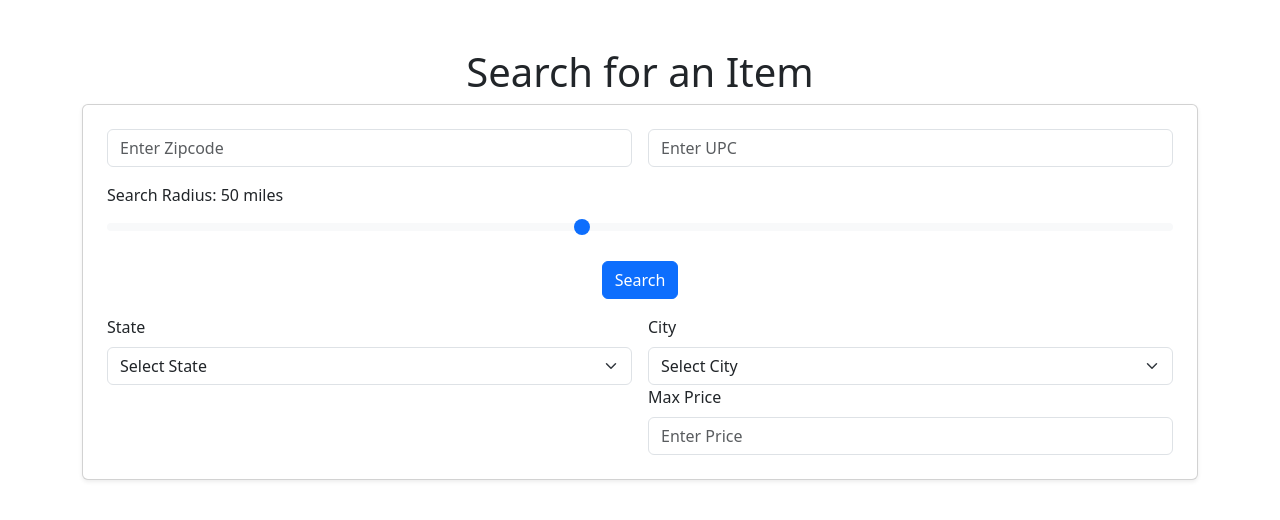
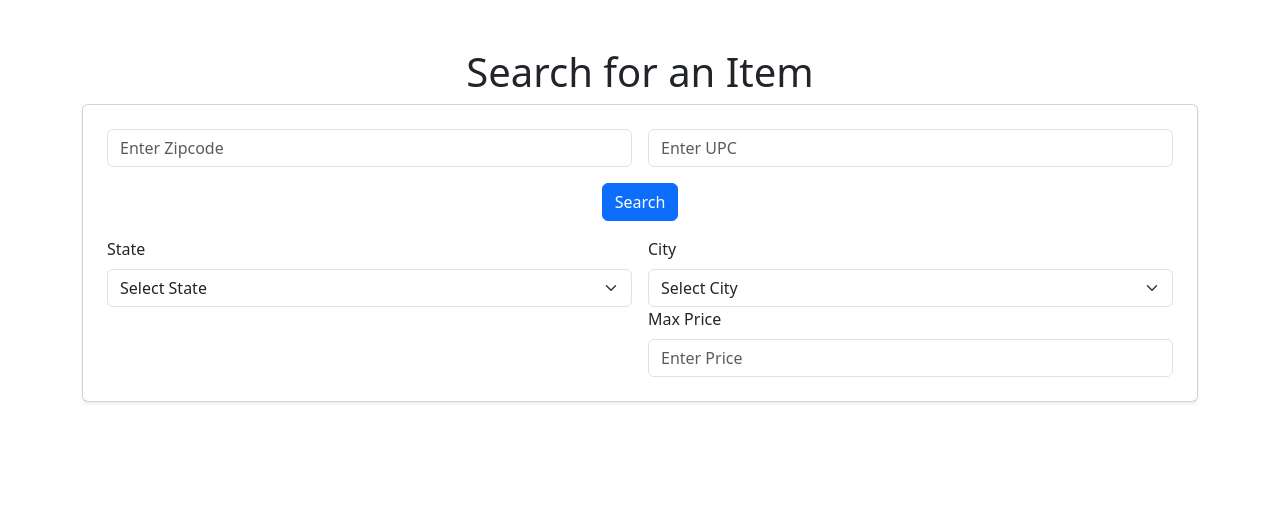
Before and after one commit to itsAbdoGa/Walmart-Items, a Flask app: page / in a window 1280 px wide. Shown: the top 520 px of the page. Run offline with Flask 3, Linux system fonts and the light colour scheme; data comes from the database, SQL or seed files in the repository.

Commit message:
Add files via upload

```diff
--- a/app.py
+++ b/app.py
@@ -2,25 +2,18 @@ from flask import Flask, request, render_template, Response, session , jsonify
 import sqlite3
 import csv
 import io
-import pgeocode
-from geopy.distance import geodesic
+
+
+
 app = Flask(__name__)
 app.secret_key = "admin"
 
 
-import sqlite3
-from geopy.distance import geodesic
 
-def search_by_zip_upc(zipcode, radius, city="", state="", price=""):
+def search_by_zip_upc(motherzipcode, city="", state="", price=""):
     conn = sqlite3.connect("stores.db")
     cursor = conn.cursor()
 
-    # Get ZIP code coordinates (cache to avoid repeated API calls)
-    nomi = pgeocode.Nominatim("US")
-    search_location = nomi.query_postal_code(zipcode)
-    search_coords = (search_location.latitude, search_location.longitude)
-
-    # Query stores and items directly, avoid fetching unnecessary data
     query = """
         SELECT s.address, s.city, s.state, s.zipcode, s.store_url,
                i.name, i.msrp, i.image_url, i.item_url,
@@ -33,6 +26,10 @@ def search_by_zip_upc(zipcode, radius, city="", state="", price=""):
     filters = []
     params = []
 
+    # Add mandatory motherZip filter
+    filters.append("s.motherZip = ?")
+    params.append(motherzipcode)
+
     if city:
         filters.append("s.city = ?")
         params.append(city)
@@ -40,37 +37,20 @@ def search_by_zip_upc(zipcode, radius, city="", state="", price=""):
     if state:
         filters.append("s.state = ?")
         params.append(state)
+
     if price:
         filters.append("si.price <= ?")
         params.append(price)
+
+    # Only add WHERE clause if there are filters
     if filters:
         query += " WHERE " + " AND ".join(filters)
 
     cursor.execute(query, params)
-
-    nearby_stores = []
-
-    # Pre-fetch store coordinates and cache them to avoid multiple geocoding calls
-    store_coords_cache = {}
-
-    for row in cursor:
-        store_zip = row[3]
-
-        # Check if coordinates are already cached
-        if store_zip not in store_coords_cache:
-            store_location = nomi.query_postal_code(store_zip)
-            store_coords_cache[store_zip] = (store_location.latitude, store_location.longitude)
-
-        store_coords = store_coords_cache[store_zip]
-        distance = geodesic(search_coords, store_coords).miles
-
-        # If within the radius, add the store to the results
-        if distance <= radius:
-            nearby_stores.append(row)
+    results = cursor.fetchall()
 
     conn.close()
-    return nearby_stores
-
+    return results
 
 
 
@@ -90,19 +70,23 @@ def index():
 
     # Initialize price variable to avoid UnboundLocalError
     price = ""
+    results = None
 
-    results = None
     if request.method == "POST":
         zipcode = request.form["zipcode"]
-        radius = int(request.form.get("radius", ""))
         city = request.form.get("city", "")
         state = request.form.get("state", "")
-        price = request.form.get("price", "")  # Set price from the form data
-        results = search_by_zip_upc(zipcode, radius, city, state, price)
+        price = request.form.get("price", "")
+
+        results = search_by_zip_upc(zipcode, city, state, price)
+
+        # Store search results in session
+        session["search_results"] = results
 
     conn.close()
 
     return render_template("index.html", results=results, cities=cities, states=states, price=price)
+
 
 
 
@@ -142,3 +126,6 @@ def get_cities():
     conn.close()
 
     return jsonify(cities)
+
+if __name__ == "__main__":
+    app.run(debug=True)
--- a/templates/index.html
+++ b/templates/index.html
@@ -17,11 +17,6 @@
                 </div>
                 <div class="col-md-6">
                     <input type="text" name="upc" class="form-control" placeholder="Enter UPC" value="{{ request.form.get('upc', '') }}" required>
-                </div>
-                <div class="col-12">
-                    <label for="radius" class="form-label">Search Radius: <span id="radiusValue">{{ request.form.get("radius", 50) }}</span> miles</label>
-                    <input type="range" name="radius" id="radius" class="form-range" min="10" max="100" step="5"
-                           value="{{ request.form.get('radius', 50) }}">
                 </div>
                 <div class="col-12 text-center">
                     <button type="submit" class="btn btn-primary">Search</button>
```
